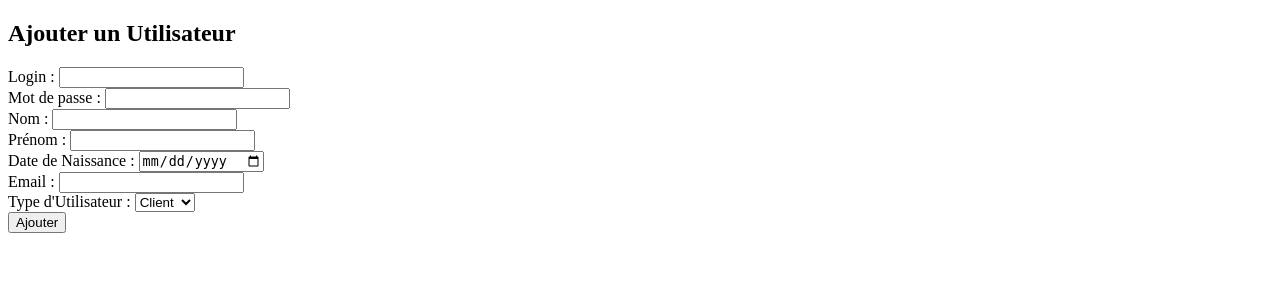
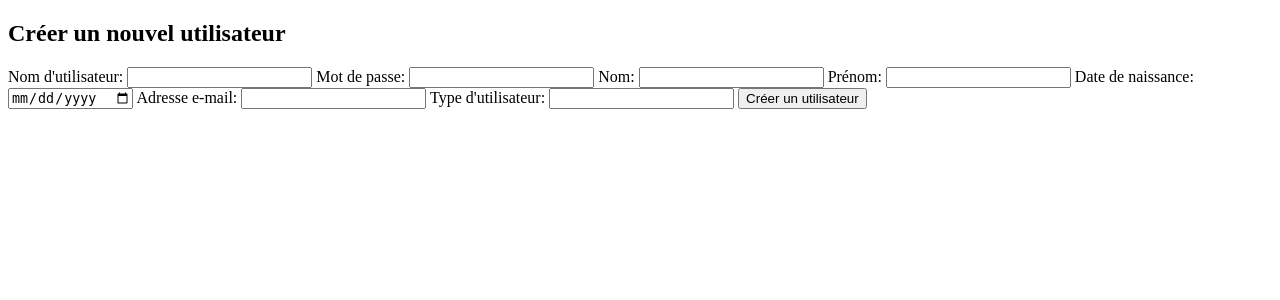
Before and after one commit to evanoui/SAE-301, a CodeIgniter app: the page made by application/views/create_user.php in a window 1280 px wide. Shown: the top 300 px of the page. Run offline with CodeIgniter, Linux system fonts and the light colour scheme.

Commit message:
Ajouter utilisateur (fonctionnel)

```diff
--- a/application/views/create_user.php
+++ b/application/views/create_user.php
@@ -3,37 +3,40 @@
 <head>
     <meta charset="UTF-8">
     <meta name="viewport" content="width=device-width, initial-scale=1.0">
-    <title>Ajouter un Utilisateur</title>
+    <title>Créer un utilisateur</title>
 </head>
 <body>
-    <h2>Ajouter un Utilisateur</h2>
-    <?php echo form_open('users/add'); ?>
-        <label for="login">Login :</label>
-        <input type="text" name="login" required><br>
 
-        <label for="password">Mot de passe :</label>
-        <input type="password" name="password" required><br>
+    <h2>Créer un nouvel utilisateur</h2>
 
-        <label for="nom">Nom :</label>
-        <input type="text" name="nom" required><br>
+    <?php echo validation_errors(); ?>
 
-        <label for="prenom">Prénom :</label>
-        <input type="text" name="prenom" required><br>
+    <?php echo form_open('users/create'); ?>
 
-        <label for="ddn">Date de Naissance :</label>
-        <input type="date" name="ddn" required><br>
+        <label for="login">Nom d'utilisateur:</label>
+        <input type="text" name="login" value="<?php echo set_value('login'); ?>">
 
-        <label for="email">Email :</label>
-        <input type="email" name="email" required><br>
+        <label for="password">Mot de passe:</label>
+        <input type="password" name="password">
 
-        <label for="type_utilisateur">Type d'Utilisateur :</label>
-        <select name="type_utilisateur" required>
-            <option value="client">Client</option>
-            <option value="agent">Agent</option>
-            <option value="admin">Admin</option>
-        </select><br>
+        <label for="nom">Nom:</label>
+        <input type="text" name="nom" value="<?php echo set_value('nom'); ?>">
 
-        <input type="submit" value="Ajouter">
+        <label for="prenom">Prénom:</label>
+        <input type="text" name="prenom" value="<?php echo set_value('prenom'); ?>">
+
+        <label for="ddn">Date de naissance:</label>
+        <input type="date" name="ddn" value="<?php echo set_value('ddn'); ?>">
+
+        <label for="email">Adresse e-mail:</label>
+        <input type="text" name="email" value="<?php echo set_value('email'); ?>">
+
+        <label for="type_utilisateur">Type d'utilisateur:</label>
+        <input type="text" name="type_utilisateur" value="<?php echo set_value('type_utilisateur'); ?>">
+
+        <input type="submit" value="Créer un utilisateur">
+
     <?php echo form_close(); ?>
+
 </body>
 </html>
```
Also changed, not shown: application/controllers/Users.php (+24 -17 lines), application/models/User_model.php (+7 -6 lines).
